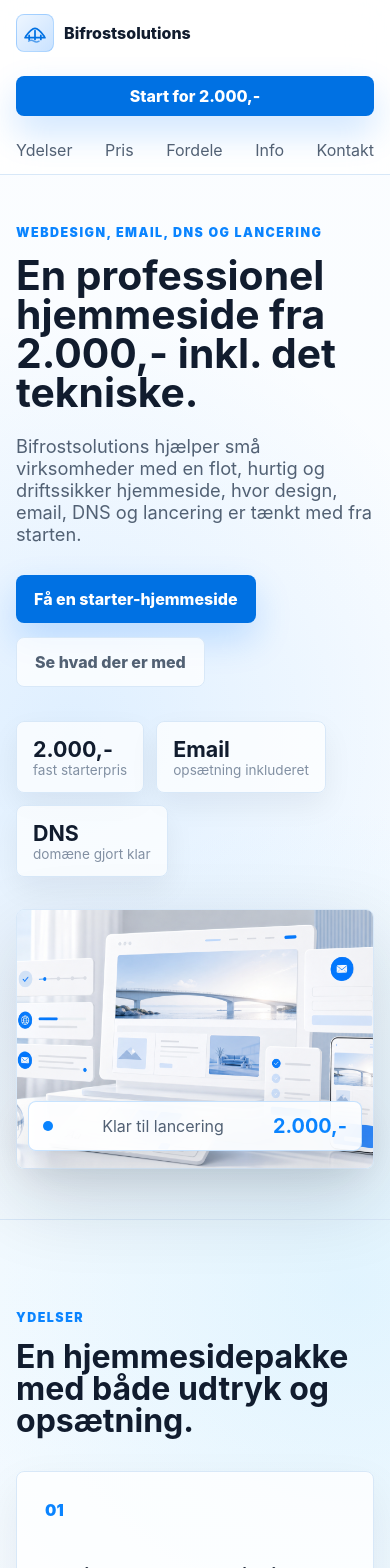
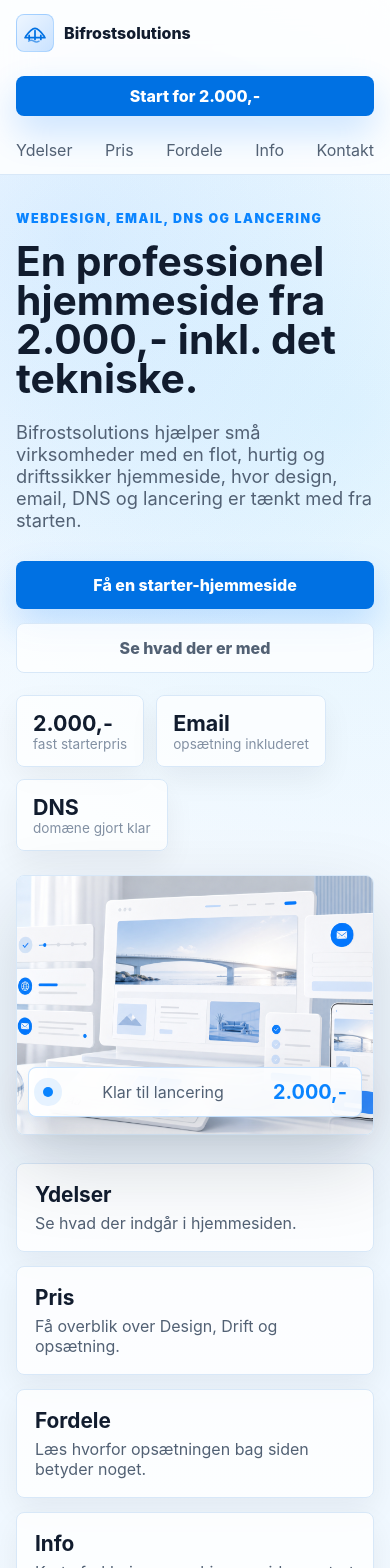
Before and after one commit to IntlJB/bifrostsolutions, a React (Vite) app: page / in a window 390 px wide. Shown: the top 1568 px of the page. Built offline with nearby package versions, Linux system fonts and the light colour scheme.

Commit message:
Improve mobile category pages

```diff
--- a/index.html
+++ b/index.html
@@ -57,10 +57,10 @@
             },
             {
               "@type": "Offer",
-              "name": "Design og Drift",
+              "name": "Drift og opsætning",
               "price": "2000",
               "priceCurrency": "DKK",
-              "description": "Opstart til 2.000 DKK og løbende drift til 1.500 DKK hver 3. måned."
+              "description": "Opsætning, email, DNS, domænehjælp, kontaktformular, lancering og løbende drift til 1.500 DKK hver 3. måned."
             }
           ]
         }
--- a/src/App.css
+++ b/src/App.css
@@ -62,6 +62,11 @@
 
 .navLinks {
   gap: 22px;
+}
+
+.navLinksMobile,
+.mobileCategoryNav {
+  display: none;
 }
 
 .navLinks a,
@@ -267,6 +272,34 @@ h3 {
 .section {
   padding: 86px clamp(20px, 5vw, 72px);
   border-top: 1px solid var(--border);
+}
+
+.mobileCategoryNav {
+  padding: 0 clamp(20px, 5vw, 72px) 42px;
+  gap: 14px;
+}
+
+.mobileCategoryCard {
+  display: block;
+  border: 1px solid var(--border);
+  border-radius: 8px;
+  background: rgba(255, 255, 255, 0.82);
+  color: var(--text-muted);
+  padding: 18px;
+  text-decoration: none;
+  box-shadow: 0 12px 30px rgba(15, 23, 42, 0.06);
+}
+
+.mobileCategoryCard h3 {
+  margin-bottom: 6px;
+}
+
+.mobileCategoryCard p {
+  margin: 0;
+}
+
+.categoryPage .section {
+  border-top: 0;
 }
 
 .sectionIntro {
@@ -490,6 +523,10 @@ h3 {
   border-top: 1px solid var(--border);
 }
 
+.contactSectionCompact {
+  background: linear-gradient(180deg, rgba(232, 243, 255, 0.5), #ffffff);
+}
+
 .contactForm {
   display: grid;
   gap: 16px;
@@ -698,6 +735,19 @@ h3 {
     overflow-x: auto;
   }
 
+  .navLinksDesktop {
+    display: none;
+  }
+
+  .navLinksMobile,
+  .mobileCategoryNav {
+    display: grid;
+  }
+
+  .navLinksMobile {
+    grid-template-columns: repeat(5, max-content);
+  }
+
   .heroSection,
   .contactSection {
     grid-template-columns: 1fr;
@@ -705,6 +755,10 @@ h3 {
 
   .heroSection {
     min-height: auto;
+  }
+
+  .desktopHomeSections {
+    display: none;
   }
 
   .serviceGrid,
@@ -742,9 +796,27 @@ h3 {
 
   .heroSection,
   .section,
-  .contactSection {
+  .contactSection,
+  .mobileCategoryNav {
     padding-left: 16px;
     padding-right: 16px;
+  }
+
+  .heroSection {
+    gap: 24px;
+    padding-top: 32px;
+    padding-bottom: 28px;
+  }
+
+  .heroActions {
+    margin-bottom: 22px;
+  }
+
+  .primaryButton,
+  .secondaryButton {
+    width: 100%;
+    justify-content: center;
+    text-align: center;
   }
 
   .heroVisual img {
--- a/src/App.jsx
+++ b/src/App.jsx
@@ -22,20 +22,26 @@ const packages = [
     name: 'Design',
     price: '2.000,-',
     featured: true,
-    note: 'Fast pris inkl. design, email og DNS',
+    note: 'Fast pris for professionelt webdesign',
     features: [
       'Responsivt webdesign',
+      'Tydelig sidestruktur',
+      'Tekster målrettet din virksomhed',
+      'Kontaktklar forside',
+      'Klar visuel identitet',
+    ],
+  },
+  {
+    name: 'Drift og opsætning',
+    price: '2.000,-',
+    note: 'Opstart + 1.500,- pr. 3. måned',
+    features: [
       'Opsætning af email',
       'DNS og domænehjælp',
       'Kontaktformular',
       'Klar og professionel lancering',
+      'Vedligehold og små rettelser',
     ],
-  },
-  {
-    name: 'Design og Drift',
-    price: '2.000,-',
-    note: 'Opstart + 1.500,- pr. 3. måned',
-    features: ['Vedligehold af siden', 'Små rettelser', 'Teknisk overblik', 'Hjælp ved fejl'],
   },
   {
     name: 'Udvidelse',
@@ -88,7 +94,7 @@ const infoItems = [
     category: 'Guide',
     title: 'Hvad får du med en starter-hjemmeside til 2.000,-?',
     excerpt:
-      'Du får en enkel, professionel hjemmeside med design, email, DNS-hjælp, kontaktformular og lancering. Pakken er lavet til mindre virksomheder, der vil online hurtigt uden at betale for en stor specialløsning fra dag ét.',
+      'Du får en enkel, professionel hjemmeside med webdesign, tydelig struktur, kontaktmulighed og et udtryk der matcher din virksomhed. Pakken er lavet til mindre virksomheder, der vil online hurtigt uden at betale for en stor specialløsning fra dag ét.',
     time: '3 min',
   },
   {
@@ -105,6 +111,13 @@ const infoItems = [
       'En god hjemmeside skal ikke bare se pæn ud. Den skal hjælpe besøgende med hurtigt at forstå dit tilbud, finde dine kontaktmuligheder og sende en henvendelse uden friktion.',
     time: '3 min',
   },
+]
+
+const mobileCategories = [
+  { title: 'Ydelser', text: 'Se hvad der indgår i hjemmesiden.', href: '/ydelser' },
+  { title: 'Pris', text: 'Få overblik over Design, Drift og opsætning.', href: '/pris' },
+  { title: 'Fordele', text: 'Læs hvorfor opsætningen bag siden betyder noget.', href: '/fordele' },
+  { title: 'Info', text: 'Korte forklaringer om hjemmeside, opstart og drift.', href: '/info' },
 ]
 
 function LogoMark() {
@@ -127,11 +140,18 @@ function Nav() {
         </span>
         <span>Bifrostsolutions</span>
       </a>
-      <div className="navLinks">
+      <div className="navLinks navLinksDesktop">
         <a href="/#services">Ydelser</a>
         <a href="/#packages">Pris</a>
         <a href="/#platform">Fordele</a>
         <a href="/#info">Info</a>
+        <a href="/#contact">Kontakt</a>
+      </div>
+      <div className="navLinks navLinksMobile">
+        <a href="/ydelser">Ydelser</a>
+        <a href="/pris">Pris</a>
+        <a href="/fordele">Fordele</a>
+        <a href="/info">Info</a>
         <a href="/#contact">Kontakt</a>
       </div>
       <a className="navCta" href="/#contact">
@@ -158,6 +178,195 @@ function Footer() {
       </div>
       <p className="footerCompany">Bifrostsolutions · CVR 46504372</p>
     </footer>
+  )
+}
+
+function ContactSection({ compact = false }) {
+  const [state, handleSubmit] = useForm('xykvvayz')
+
+  return (
+    <section className={`contactSection ${compact ? 'contactSectionCompact' : ''}`} id="contact">
+      <div className="contactCopy">
+        <span className="eyebrow">Kontakt</span>
+        <h2>Vil du have en hjemmeside til 2.000,-?</h2>
+        <p>
+          Skriv kort hvad din virksomhed laver, og om du allerede har domæne og email. Så
+          vender vi tilbage med næste skridt.
+        </p>
+      </div>
+      <form className="contactForm" onSubmit={handleSubmit}>
+        <label>
+          Navn
+          <input name="name" type="text" placeholder="Dit navn" required />
+          <ValidationError field="name" errors={state.errors} />
+        </label>
+        <label>
+          Email
+          <input name="email" type="email" placeholder="din@email.dk" required />
+          <ValidationError field="email" errors={state.errors} />
+        </label>
+        <label>
+          Telefonnummer
+          <input name="phone" type="tel" placeholder="12 34 56 78" />
+          <ValidationError field="phone" errors={state.errors} />
+        </label>
+        <label>
+          Hvad har du brug for?
+          <select name="need" defaultValue="starter">
+            <option value="starter">Starter-hjemmeside til 2.000,-</option>
+            <option value="setup">Drift og opsætning</option>
+            <option value="contact">Email og kontaktformular</option>
+            <option value="redesign">Redesign af eksisterende side</option>
+          </select>
+        </label>
+        <label>
+          Besked
+          <textarea name="message" rows="5" placeholder="Skriv lidt om projektet" required></textarea>
+          <ValidationError field="message" errors={state.errors} />
+        </label>
+        <ValidationError errors={state.errors} />
+        <button type="submit" disabled={state.submitting || state.succeeded}>
+          {state.submitting ? 'Sender...' : 'Send besked'}
+        </button>
+        {state.succeeded && <p className="formStatus">Tak. Din besked er sendt - vi vender tilbage hurtigst muligt.</p>}
+      </form>
+    </section>
+  )
+}
+
+function ServicesSection() {
+  return (
+    <section className="section" id="services">
+      <div className="sectionIntro">
+        <span className="eyebrow">Ydelser</span>
+        <h2>En hjemmesidepakke med både udtryk og opsætning.</h2>
+      </div>
+      <div className="serviceGrid">
+        {services.map((service, index) => (
+          <article className="serviceCard" key={service.title} style={{ '--delay': `${index * 80}ms` }}>
+            <span className="cardIndex">0{index + 1}</span>
+            <h3>{service.title}</h3>
+            <p>{service.text}</p>
+          </article>
+        ))}
+      </div>
+    </section>
+  )
+}
+
+function PackagesSection() {
+  return (
+    <section className="section splitSection" id="packages">
+      <div className="sectionIntro">
+        <span className="eyebrow">Fast starterpris</span>
+        <h2>Start enkelt. Udvid når behovet opstår.</h2>
+        <p>Alle priser er inkl. moms.</p>
+      </div>
+      <div className="packageGrid">
+        {packages.map((item) => (
+          <article className={`packageCard ${item.featured ? 'featured' : ''}`} key={item.name}>
+            <h3>{item.name}</h3>
+            <p className="price">{item.price}</p>
+            <p className="packageNote">{item.note}</p>
+            <ul>
+              {item.features.map((feature) => (
+                <li key={feature}>{feature}</li>
+              ))}
+            </ul>
+          </article>
+        ))}
+      </div>
+    </section>
+  )
+}
+
+function BenefitsSection() {
+  return (
+    <section className="section platformSection" id="platform">
+      <div className="sectionIntro">
+        <span className="eyebrow">Fordele bag løsningen</span>
+        <h2>Professionel opsætning forklaret i almindeligt sprog.</h2>
+        <p>
+          Du behøver ikke kende værktøjerne bag. Det vigtigste er, at siden bliver hurtig,
+          stabil, nem at opdatere og mere pålidelig i hverdagen.
+        </p>
+      </div>
+      <div className="benefitGrid">
+        {platformBenefits.map((benefit) => (
+          <article className="benefitCard" key={benefit.label}>
+            <h3>{benefit.label}</h3>
+            <p>{benefit.text}</p>
+          </article>
+        ))}
+      </div>
+    </section>
+  )
+}
+
+function SeoSection() {
+  return (
+    <section className="section seoSection" id="billig-hjemmeside">
+      <div className="sectionIntro">
+        <span className="eyebrow">Billig hjemmeside og komplet drift</span>
+        <h2>En enkel vej til en professionel hjemmeside med fast opstartspris.</h2>
+        <p>
+          Bifrostsolutions hjælper virksomheder, der søger en billig hjemmeside uden at gå på
+          kompromis med det professionelle udtryk. Du får webdesign, teknisk opsætning,
+          kontaktformular, email, DNS, lancering og mulighed for komplet hosting og drift.
+        </p>
+      </div>
+      <div className="seoGrid">
+        {seoHighlights.map((item) => (
+          <article className="seoCard" key={item.title}>
+            <h3>{item.title}</h3>
+            <p>{item.text}</p>
+          </article>
+        ))}
+      </div>
+    </section>
+  )
+}
+
+function InfoSection() {
+  return (
+    <section className="section blogSection" id="info">
+      <div className="sectionIntro">
+        <span className="eyebrow">Info</span>
+        <h2>Korte forklaringer til dig der vil online uden bøvl.</h2>
+      </div>
+      <div className="blogGrid">
+        {infoItems.map((item) => (
+          <article className="blogCard" key={item.title} tabIndex="0">
+            <div className="blogMeta">
+              <span>{item.category}</span>
+              <span>{item.time}</span>
+            </div>
+            <h3>{item.title}</h3>
+            <p>{item.excerpt}</p>
+            <span className="bridgeHover" aria-hidden="true">
+              <span className="bridgeArch"></span>
+              <span className="bridgeDeck"></span>
+              <span className="bridgePost postOne"></span>
+              <span className="bridgePost postTwo"></span>
+              <span className="bridgePost postThree"></span>
+            </span>
+          </article>
+        ))}
+      </div>
+    </section>
+  )
+}
+
+function MobileCategoryNav() {
+  return (
+    <section className="mobileCategoryNav" aria-label="Kategorier">
+      {mobileCategories.map((item) => (
+        <a href={item.href} className="mobileCategoryCard" key={item.title}>
+          <h3>{item.title}</h3>
+          <p>{item.text}</p>
+        </a>
+      ))}
+    </section>
   )
 }
 
@@ -193,9 +402,7 @@ function PolicyPage({ type }) {
               Hjemmesiden bruger kun nødvendige tekniske funktioner for at siden kan vises og
               fungere korrekt.
             </p>
-            <p>
-              Der anvendes ikke marketingcookies eller skjult tracking i denne version af siden.
-            </p>
+            <p>Der anvendes ikke marketingcookies eller skjult tracking i denne version af siden.</p>
             <p>
               Hvis der senere tilføjes statistik, annoncering eller tredjepartsfunktioner,
               opdateres cookiepolitikken, så det tydeligt fremgår hvad der bruges og hvorfor.
@@ -211,9 +418,30 @@ function PolicyPage({ type }) {
   )
 }
 
+function CategoryPage({ type }) {
+  const content = {
+    services: <ServicesSection />,
+    packages: <PackagesSection />,
+    benefits: (
+      <>
+        <BenefitsSection />
+        <SeoSection />
+      </>
+    ),
+    info: <InfoSection />,
+  }
+
+  return (
+    <main>
+      <Nav />
+      <div className="categoryPage">{content[type]}</div>
+      <ContactSection compact />
+      <Footer />
+    </main>
+  )
+}
+
 function HomePage() {
-  const [state, handleSubmit] = useForm('xykvvayz')
-
   return (
     <main>
       <Nav />
@@ -260,171 +488,47 @@ function HomePage() {
         </div>
       </section>
 
-      <section className="section" id="services">
-        <div className="sectionIntro">
-          <span className="eyebrow">Ydelser</span>
-          <h2>En hjemmesidepakke med både udtryk og opsætning.</h2>
-        </div>
-        <div className="serviceGrid">
-          {services.map((service, index) => (
-            <article className="serviceCard" key={service.title} style={{ '--delay': `${index * 80}ms` }}>
-              <span className="cardIndex">0{index + 1}</span>
-              <h3>{service.title}</h3>
-              <p>{service.text}</p>
-            </article>
-          ))}
-        </div>
-      </section>
+      <MobileCategoryNav />
 
-      <section className="section splitSection" id="packages">
-        <div className="sectionIntro">
-          <span className="eyebrow">Fast starterpris</span>
-          <h2>Start enkelt. Udvid når behovet opstår.</h2>
-          <p>Alle priser er inkl. moms.</p>
-        </div>
-        <div className="packageGrid">
-          {packages.map((item) => (
-            <article className={`packageCard ${item.featured ? 'featured' : ''}`} key={item.name}>
-              <h3>{item.name}</h3>
-              <p className="price">{item.price}</p>
-              <p className="packageNote">{item.note}</p>
-              <ul>
-                {item.features.map((feature) => (
-                  <li key={feature}>{feature}</li>
-                ))}
-              </ul>
-            </article>
-          ))}
-        </div>
-      </section>
+      <div className="desktopHomeSections">
+        <ServicesSection />
+        <PackagesSection />
+        <BenefitsSection />
+        <SeoSection />
+        <InfoSection />
+      </div>
 
-      <section className="section platformSection" id="platform">
-        <div className="sectionIntro">
-          <span className="eyebrow">Fordele bag løsningen</span>
-          <h2>Professionel opsætning forklaret i almindeligt sprog.</h2>
-          <p>
-            Du behøver ikke kende værktøjerne bag. Det vigtigste er, at siden bliver hurtig,
-            stabil, nem at opdatere og mere pålidelig i hverdagen.
-          </p>
-        </div>
-        <div className="benefitGrid">
-          {platformBenefits.map((benefit) => (
-            <article className="benefitCard" key={benefit.label}>
-              <h3>{benefit.label}</h3>
-              <p>{benefit.text}</p>
-            </article>
-          ))}
-        </div>
-      </section>
-
-      <section className="section seoSection" id="billig-hjemmeside">
-        <div className="sectionIntro">
-          <span className="eyebrow">Billig hjemmeside og komplet drift</span>
-          <h2>En enkel vej til en professionel hjemmeside med fast opstartspris.</h2>
-          <p>
-            Bifrostsolutions hjælper virksomheder, der søger en billig hjemmeside uden at gå på
-            kompromis med det professionelle udtryk. Du får webdesign, teknisk opsætning,
-            kontaktformular, email, DNS, lancering og mulighed for komplet hosting og drift.
-          </p>
-        </div>
-        <div className="seoGrid">
-          {seoHighlights.map((item) => (
-            <article className="seoCard" key={item.title}>
-              <h3>{item.title}</h3>
-              <p>{item.text}</p>
-            </article>
-          ))}
-        </div>
-      </section>
-
-      <section className="section blogSection" id="info">
-        <div className="sectionIntro">
-          <span className="eyebrow">Info</span>
-          <h2>Korte forklaringer til dig der vil online uden bøvl.</h2>
-        </div>
-        <div className="blogGrid">
-          {infoItems.map((item) => (
-            <article className="blogCard" key={item.title} tabIndex="0">
-              <div className="blogMeta">
-                <span>{item.category}</span>
-                <span>{item.time}</span>
-              </div>
-              <h3>{item.title}</h3>
-              <p>{item.excerpt}</p>
-              <span className="bridgeHover" aria-hidden="true">
-                <span className="bridgeArch"></span>
-                <span className="bridgeDeck"></span>
-                <span className="bridgePost postOne"></span>
-                <span className="bridgePost postTwo"></span>
-                <span className="bridgePost postThree"></span>
-              </span>
-              <a href="#contact" aria-label={`Spørg om: ${item.title}`}>
-                Spørg om dette
-              </a>
-            </article>
-          ))}
-        </div>
-      </section>
-
-      <section className="contactSection" id="contact">
-        <div className="contactCopy">
-          <span className="eyebrow">Kontakt</span>
-          <h2>Vil du have en hjemmeside til 2.000,-?</h2>
-          <p>
-            Skriv kort hvad din virksomhed laver, og om du allerede har domæne og email.
-            Så vender vi tilbage med næste skridt.
-          </p>
-        </div>
-        <form className="contactForm" onSubmit={handleSubmit}>
-          <label>
-            Navn
-            <input name="name" type="text" placeholder="Dit navn" required />
-            <ValidationError field="name" errors={state.errors} />
-          </label>
-          <label>
-            Email
-            <input name="email" type="email" placeholder="din@email.dk" required />
-            <ValidationError field="email" errors={state.errors} />
-          </label>
-          <label>
-            Telefonnummer
-            <input name="phone" type="tel" placeholder="12 34 56 78" />
-            <ValidationError field="phone" errors={state.errors} />
-          </label>
-          <label>
-            Hvad har du brug for?
-            <select name="need" defaultValue="starter">
-              <option value="starter">Starter-hjemmeside til 2.000,-</option>
-              <option value="setup">Opsætning og lancering</option>
-              <option value="contact">Email og kontaktformular</option>
-              <option value="redesign">Redesign af eksisterende side</option>
-            </select>
-          </label>
-          <label>
-            Besked
-            <textarea name="message" rows="5" placeholder="Skriv lidt om projektet" required></textarea>
-            <ValidationError field="message" errors={state.errors} />
-          </label>
-          <ValidationError errors={state.errors} />
-          <button type="submit" disabled={state.submitting || state.succeeded}>
-            {state.submitting ? 'Sender...' : 'Send besked'}
-          </button>
-          {state.succeeded && <p className="formStatus">Tak. Din besked er sendt - vi vender tilbage hurtigst muligt.</p>}
-        </form>
-      </section>
-
+      <ContactSection />
       <Footer />
     </main>
   )
 }
 
 function App() {
-  if (window.location.pathname === '/privatlivspolitik') {
+  const path = window.location.pathname
+
+  if (path === '/privatlivspolitik') {
     return <PolicyPage type="privacy" />
   }
 
-  if (window.location.pathname === '/cookiepolitik') {
+  if (path === '/cookiepolitik') {
     return <PolicyPage type="cookies" />
+  }
+
+  if (path === '/ydelser') {
+    return <CategoryPage type="services" />
+  }
+
+  if (path === '/pris') {
+    return <CategoryPage type="packages" />
+  }
+
+  if (path === '/fordele') {
+    return <CategoryPage type="benefits" />
+  }
+
+  if (path === '/info') {
+    return <CategoryPage type="info" />
   }
 
   return <HomePage />
```
Also changed, not shown: 1 other file (tests, documents, lock files or other folders).
